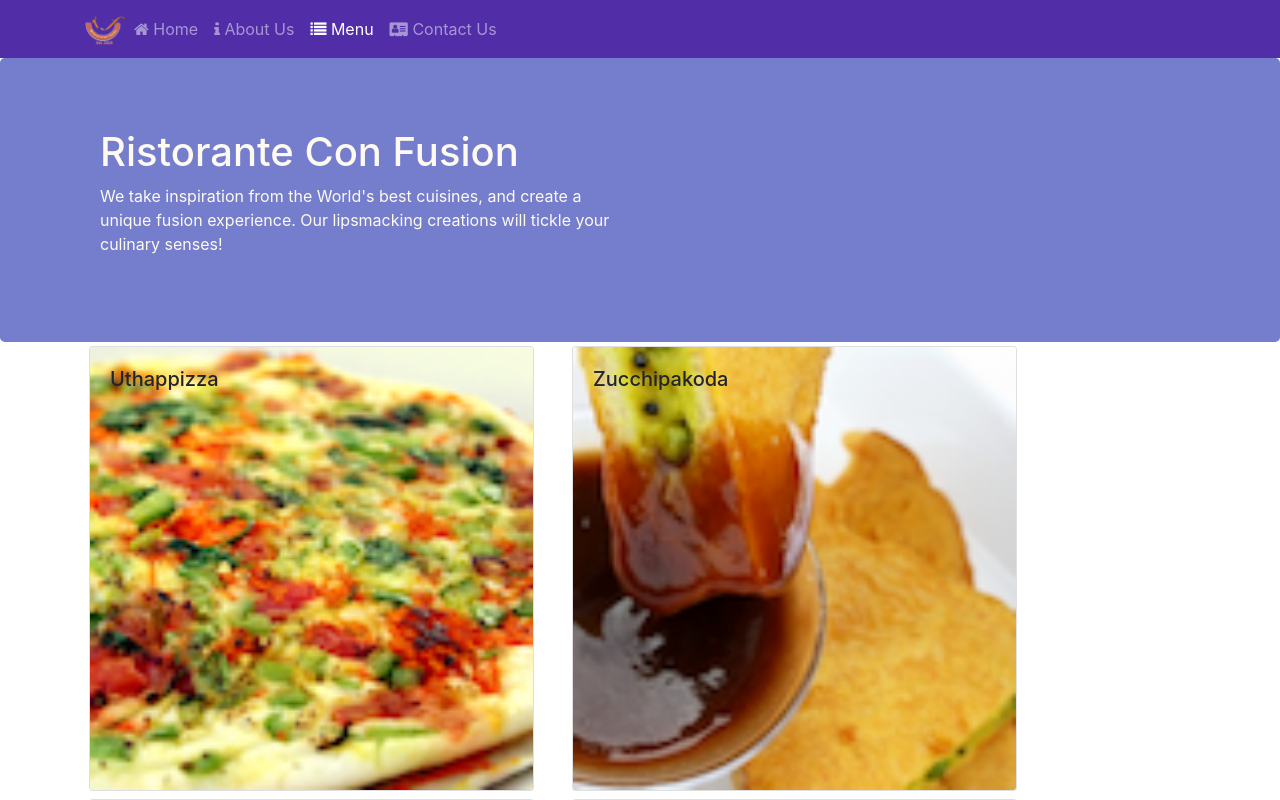
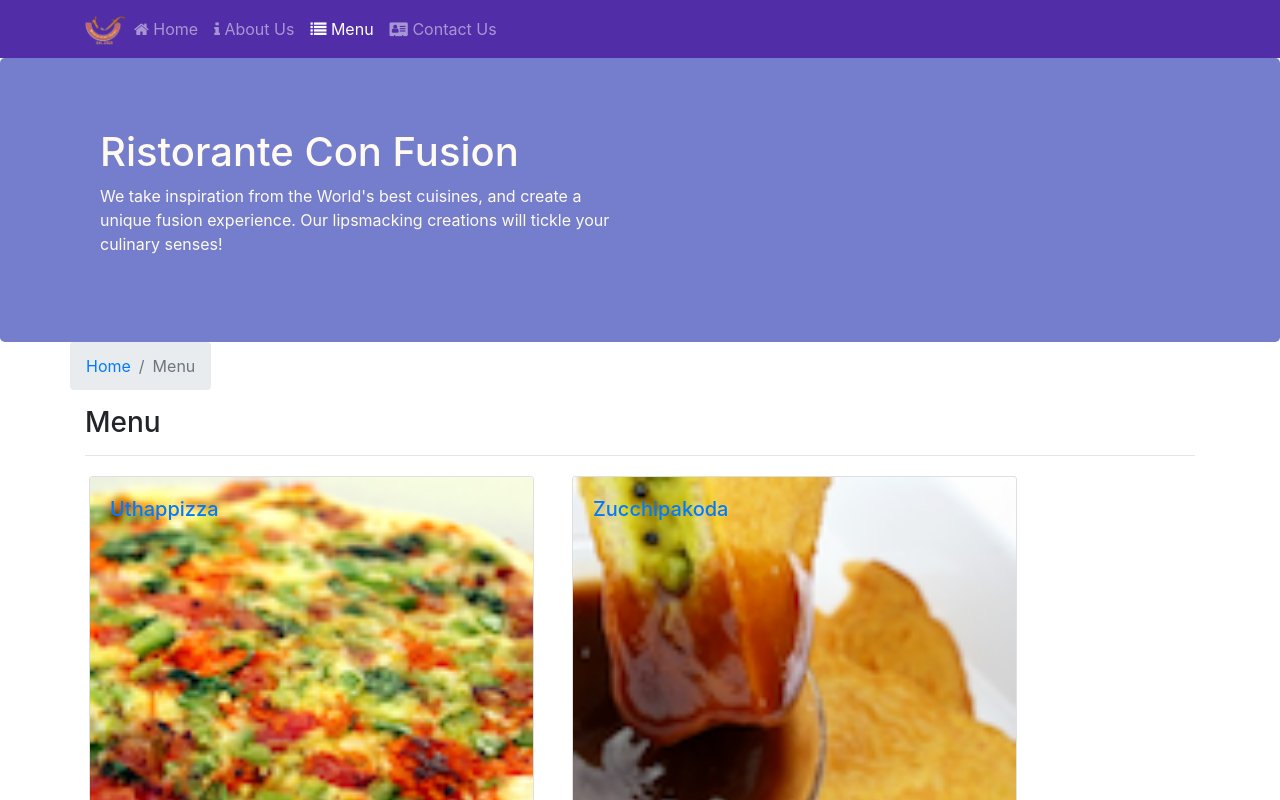
Before and after one commit to gilafonso/conFusion, a React (Create React App) app: page /menu in a window 1280 px wide. Shown: the top 800 px of the page. Built offline with nearby package versions, Linux system fonts and the light colour scheme.

Commit message:
implement breadcrumbs and add routes

```diff
--- a/src/components/ContactComponent.js
+++ b/src/components/ContactComponent.js
@@ -1,8 +1,20 @@
 import React from 'react';
+import { Breadcrumb, BreadcrumbItem } from 'reactstrap';
+import { Link } from 'react-router-dom';
 
 function Contact(props) {
     return(
         <div className="container">
+            <div className="row">
+                <Breadcrumb>
+                    <BreadcrumbItem><Link to='/home'>Home</Link></BreadcrumbItem>
+                    <BreadcrumbItem active>Contact Us</BreadcrumbItem>
+                </Breadcrumb>
+                <div className="col-12">
+                    <h3>Contact Us</h3>
+                    <hr />
+                </div>
+            </div>
             <div className="row row-content">
                 <div className="col-12">
                 <h3>Location Information</h3>
--- a/src/components/DishDetailComponent.js
+++ b/src/components/DishDetailComponent.js
@@ -1,5 +1,6 @@
 import React from 'react';
-import { Card, CardImg, CardBody, CardText, CardTitle } from 'reactstrap';
+import { Card, CardImg, CardBody, CardText, CardTitle, Breadcrumb, BreadcrumbItem } from 'reactstrap';
+import { Link } from 'react-router-dom';
 
     function RenderDish({dish}) {
         if (dish != null) {
@@ -58,8 +59,18 @@
         return (
             <div className="container">
                 <div className="row">
-                    {dishId}
-                    {commentDish}
+                    <Breadcrumb>
+                        <BreadcrumbItem><Link to='/menu'>Menu</Link></BreadcrumbItem>
+                        <BreadcrumbItem active>{props.dish.name}</BreadcrumbItem>
+                    </Breadcrumb>
+                    <div className="col-12">
+                        <h3>{props.dish.name}</h3>
+                        <hr />
+                    </div>
+                </div>
+                <div className="row">
+                    <RenderDish dish={props.dish} />
+                    <RenderComments comments={props.comments} />
                 </div>
             </div>
         )
--- a/src/components/MainComponent.js
+++ b/src/components/MainComponent.js
@@ -32,7 +32,15 @@
                 promotion={this.state.promotions.filter((promo) => promo.featured)[0]}
                 leader={this.state.leaders.filter((leader) => leader.featured)[0]}
                 />
-            )
+            );
+        }
+
+        const DishWithId = ({match}) => {
+            return(
+                <DishDetail dish={this.state.dishes.filter((dish) => dish.id === parseInt(match.params.dishId,10))[0]}
+                 comments={this.state.comments.filter((comment) => comment.dishId === parseInt(match.params.dishId,10))}
+                />
+            );
         }
 
         return (
@@ -41,6 +49,7 @@
                 <Switch>
                     <Route path="/home" component={HomePage} />
                     <Route exact path="/menu" component={() => <Menu dishes={this.state.dishes} />} />
+                    <Route path="/menu/:dishId" component={DishWithId} />
                     <Route exact path="/contact" component={Contact} />
                     <Redirect to="/home" />
                 </Switch>
--- a/src/components/MenuComponent.js
+++ b/src/components/MenuComponent.js
@@ -1,28 +1,42 @@
 import React from 'react';
-import { Card, CardImg, CardImgOverlay, CardTitle } from 'reactstrap';
+import { Card, CardImg, CardImgOverlay, CardTitle, Breadcrumb, BreadcrumbItem } from 'reactstrap';
+import { Link } from 'react-router-dom';
 
     function RenderMenuItem({ dish, onClick }) {
         return (
-            <Card onClick={() => onClick(dish.id)}>
-                <CardImg width="100%" src={dish.image} alt={dish.name}/>
-                <CardImgOverlay>
-                    <CardTitle>{dish.name}</CardTitle>
-                </CardImgOverlay>
+            <Card>
+                <Link to={`/menu/${dish.id}`} >
+                    <CardImg width="100%" src={dish.image} alt={dish.name}/>
+                    <CardImgOverlay>
+                        <CardTitle>{dish.name}</CardTitle>
+                    </CardImgOverlay>
+                </Link>
             </Card>
-        )
+        );
     }
 
     const Menu = (props) => {
+
         const menu = props.dishes.map((dish) =>{
             return (
                 <div key={dish.id} className="col-12 col-md-5 m-1">
-                   <RenderMenuItem dish={dish} onClick={props.onClick}/>
+                   <RenderMenuItem dish={dish} />
                 </div>
             );
         });
 
         return(
             <div className="container">
+                <div className="row">
+                    <Breadcrumb>
+                        <BreadcrumbItem><Link to='/home'>Home</Link></BreadcrumbItem>
+                        <BreadcrumbItem active>Menu</BreadcrumbItem>
+                    </Breadcrumb>
+                    <div className="col-12">
+                        <h3>Menu</h3>
+                        <hr />
+                    </div>
+                </div>
                 <div className="row">
                     {menu}
                 </div>
```
